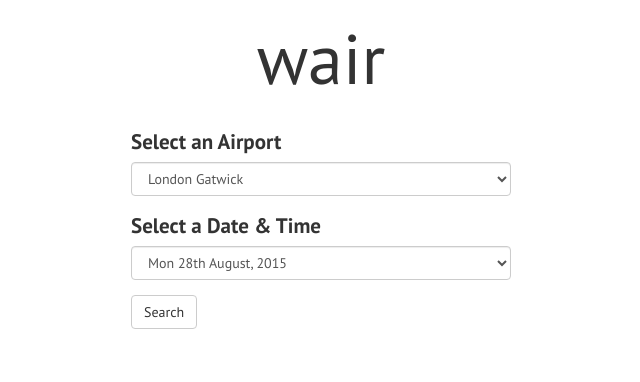
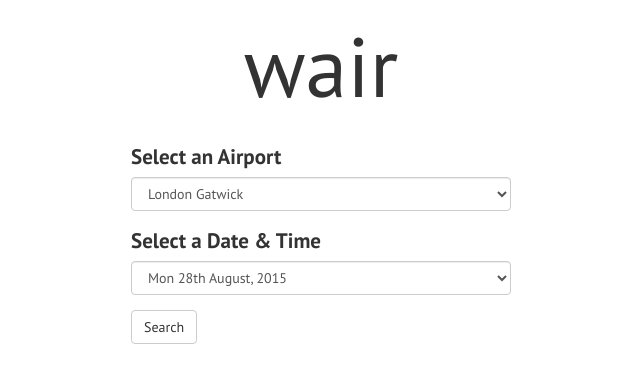
Before and after one commit to chickencoder/wair, a website: page app/temps/index.html in a window 1280 px wide. Shown: the whole page, without its empty margins (319-959 px from the left). Drawn offline with nearby package versions, Linux system fonts and the light colour scheme; files that its build step writes are made by us from their sources; files whose address does not match are found by name.

Commit message:
Updated styles on homepage :ribbon:

```diff
--- a/app/temps/sass/styles.scss
+++ b/app/temps/sass/styles.scss
@@ -21,7 +21,7 @@ body {
 }
 
 .logo {
-  font-size: 5em;
+  font-size: 6em;
   margin-bottom: 30px;
 }
 
```
Also changed, not shown: app/static/assets/circles.png (added), app/static/css/styles.css.
